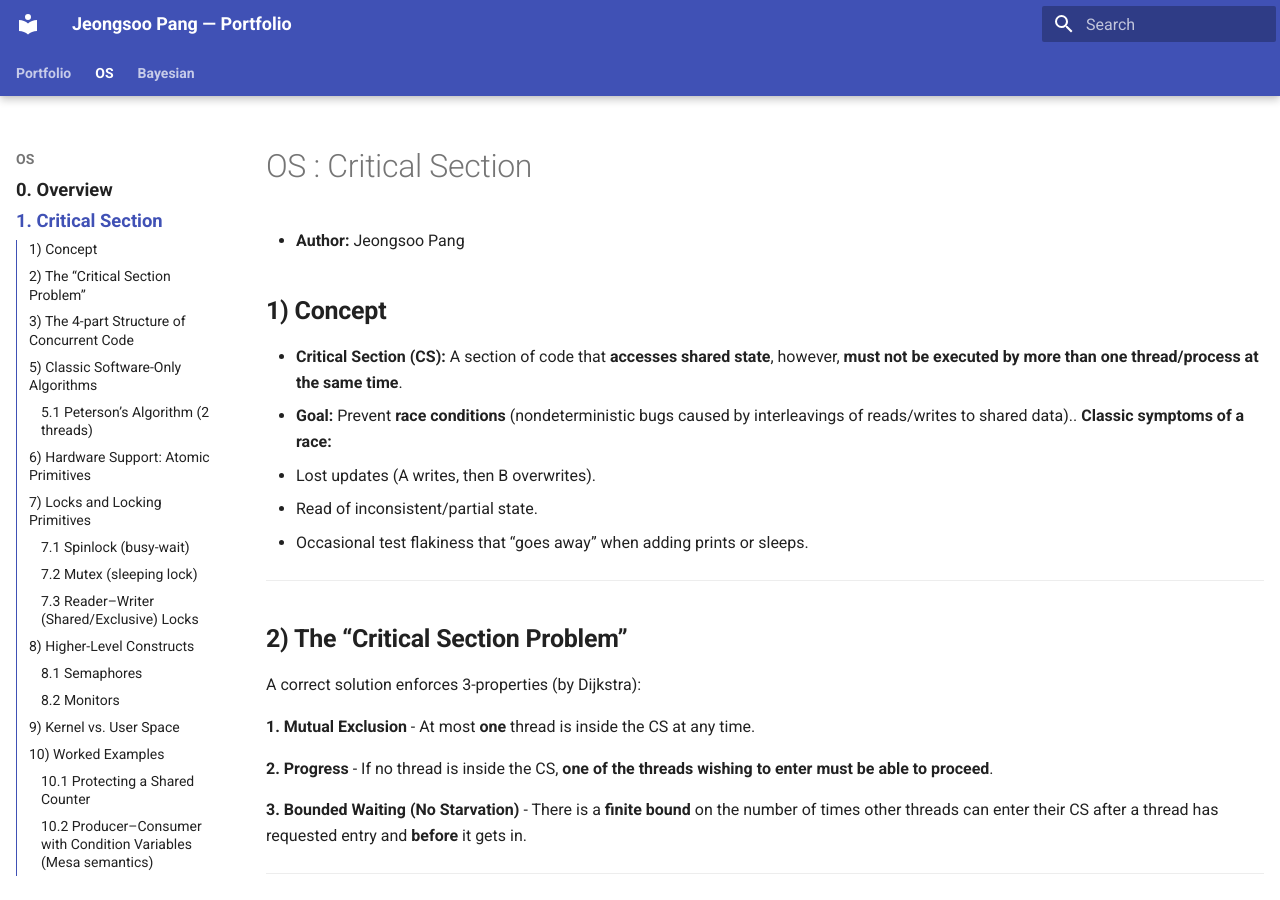
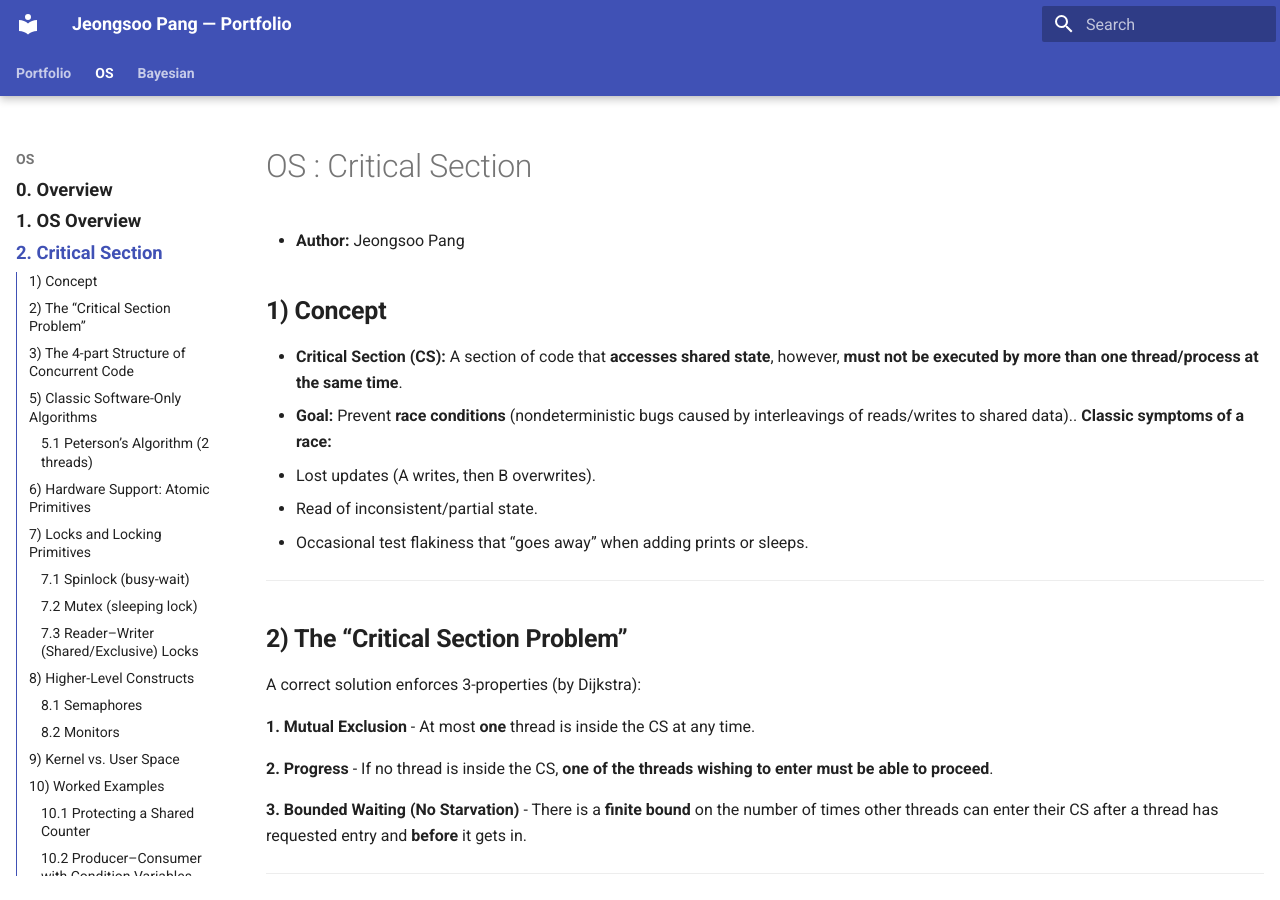
Before and after one commit to Jeongsoo-dev/ML_based_MR_CT_SeriesType_Detection, an MkDocs documentation site: the page built from docs/os/critical_section.md, in a window 1280 px wide and 900 px high. Built offline with MkDocs 1.6.1 and Material for MkDocs 9.7.7, drawn with Linux system fonts in a browser that asks for light colours.

Commit message:
Update mkdocs.yml

```diff
--- a/mkdocs.yml
+++ b/mkdocs.yml
@@ -36,7 +36,8 @@ nav:
       - "3. Remote Feeling Mimicking Chair": remote_chair.md
   - OS:
       - "0. Overview": os/index.md
-      - "1. Critical Section": os/critical_section.md
+      - "1. OS Overview": os/os_overview.md
+      - "2. Critical Section": os/critical_section.md
   - Bayesian:
       - "0. Overview": bayesian/index.md
       - "1. Foundations": bayesian/foundations.md
```
